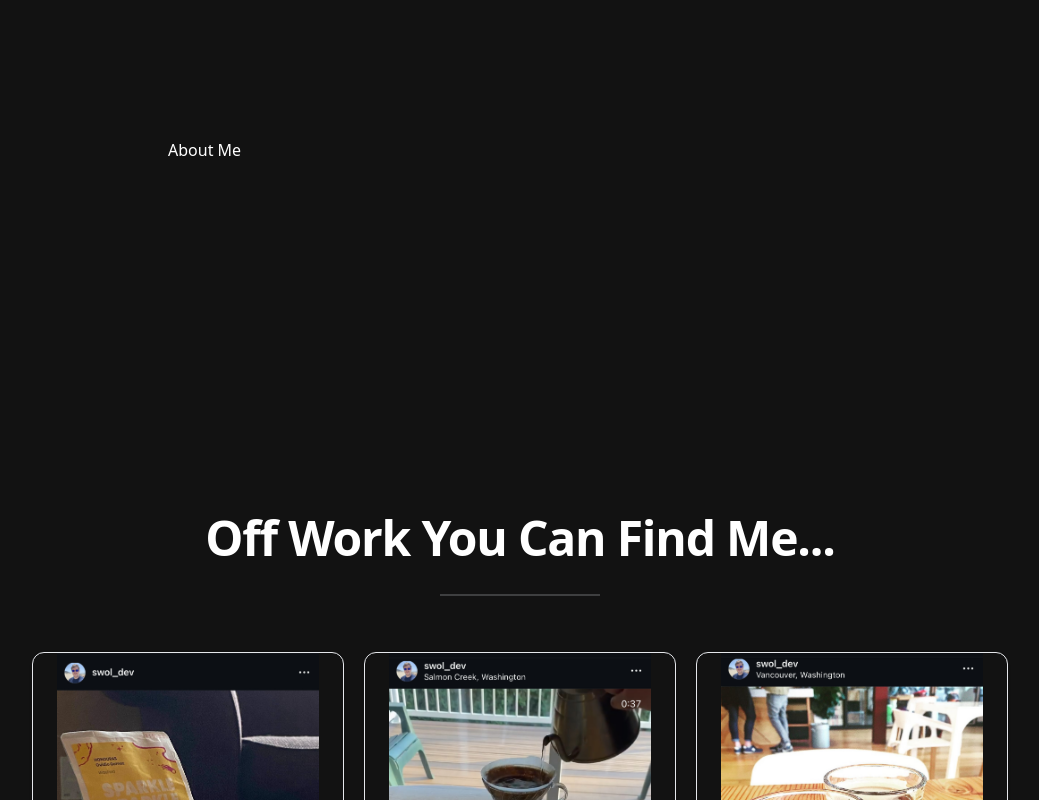
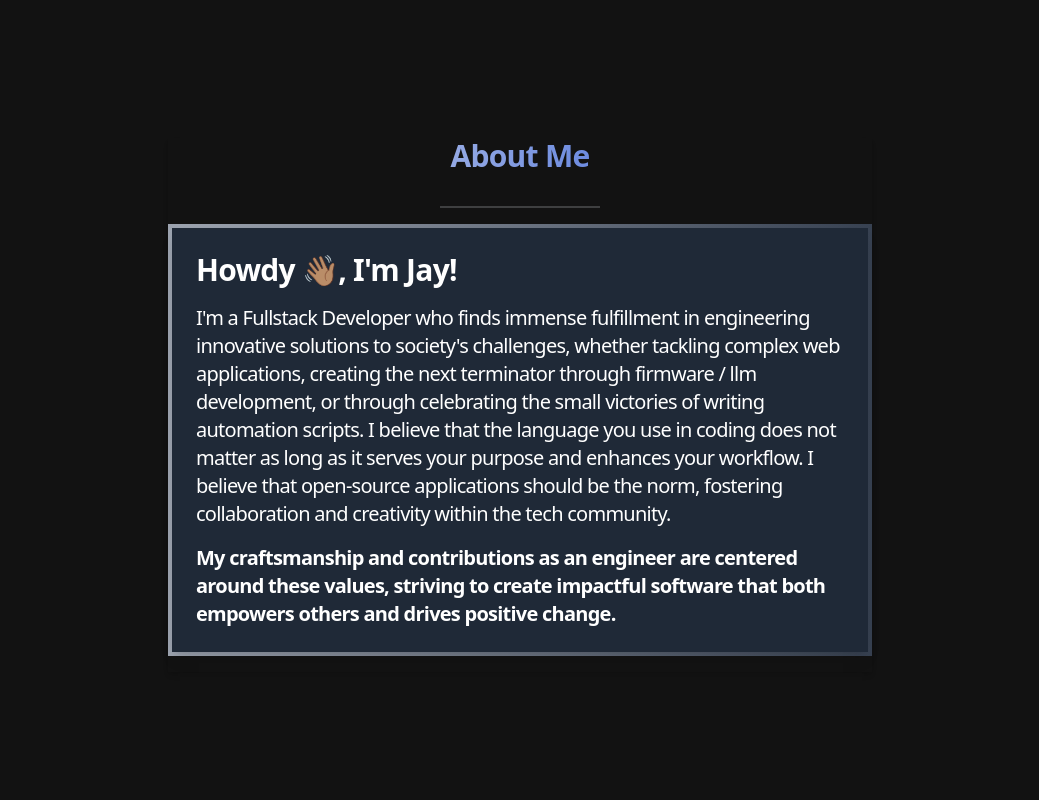
Before and after one commit to jaysabe/portfolio, a Next.js app in the folder portfolio/: page / in a window 1280 px wide. Shown: the part 860-1660 px from the top of the page, without its empty margins (120-1159 px from the left). Built offline with nearby package versions, Linux system fonts and the light colour scheme.

Commit message:
feat(frontend): add profile content and style

```diff
--- a/portfolio/src/components/ig-posts.tsx
+++ b/portfolio/src/components/ig-posts.tsx
@@ -28,7 +28,7 @@ export const InstagramPosts = () => {
       <h1 className="pb-4 font-bold tracking-tight text-5xl lg:text-5xl">
         Off Work You Can Find Me...
       </h1>
-      <div className="flex- items-center justify-center">
+      <div className="flex items-center justify-center">
         <Separator className="my-4 mx-auto bg-slate-100/20 h-0.5 w-40" />
       </div>
       <div className="instagram-posts flex justify-center">
--- a/portfolio/src/components/profile.tsx
+++ b/portfolio/src/components/profile.tsx
@@ -3,8 +3,37 @@ import { Separator } from "./ui/separator";
 export const Profile = () => {
   return (
     <section className="w-full max-w-3xl mx-auto p-8">
-      <div className="">
-        <h2>About Me</h2>
+      <div className="text-center pb-4 shadow-md font-bold tracking-tight text-3xl lg:text-3xl">
+        <h2 className="text-transparent bg-clip-text bg-gradient-to-r from-gray-200 to-blue-700 mb-4">
+          About Me
+        </h2>
+        <div className="flex items-center justify-center">
+          <Separator className="my-4 mx-auto bg-slate-100/20 h-0.5 w-40"></Separator>
+        </div>
+        {/*New box style */}
+        <div className="p-1 bg-gradient-to-r from-gray-400 to-gray-700 rounded-md">
+          <div className="text-left bg-gray-800 text-white p-6 rounded-md shadow-lg w-full">
+            <h1 className="text-3xl font-bold">
+              Howdy <span>👋🏽</span>, I'm Jay!
+            </h1>
+            <p className="mt-4 inline-block text-white-500 font-light text-xl">
+              I'm a Fullstack Developer who finds immense fulfillment in
+              engineering innovative solutions to society's challenges, whether
+              tackling complex web applications, creating the next terminator
+              through firmware / llm development, or through celebrating the
+              small victories of writing automation scripts. I believe that the
+              language you use in coding does not matter as long as it serves
+              your purpose and enhances your workflow. I believe that
+              open-source applications should be the norm, fostering
+              collaboration and creativity within the tech community.
+            </p>
+            <p className="mt-4 inline-block text-white-500 font-semibold text-xl">
+              My craftsmanship and contributions as an engineer are centered
+              around these values, striving to create impactful software that
+              both empowers others and drives positive change.
+            </p>
+          </div>
+        </div>
       </div>
     </section>
   );
```
